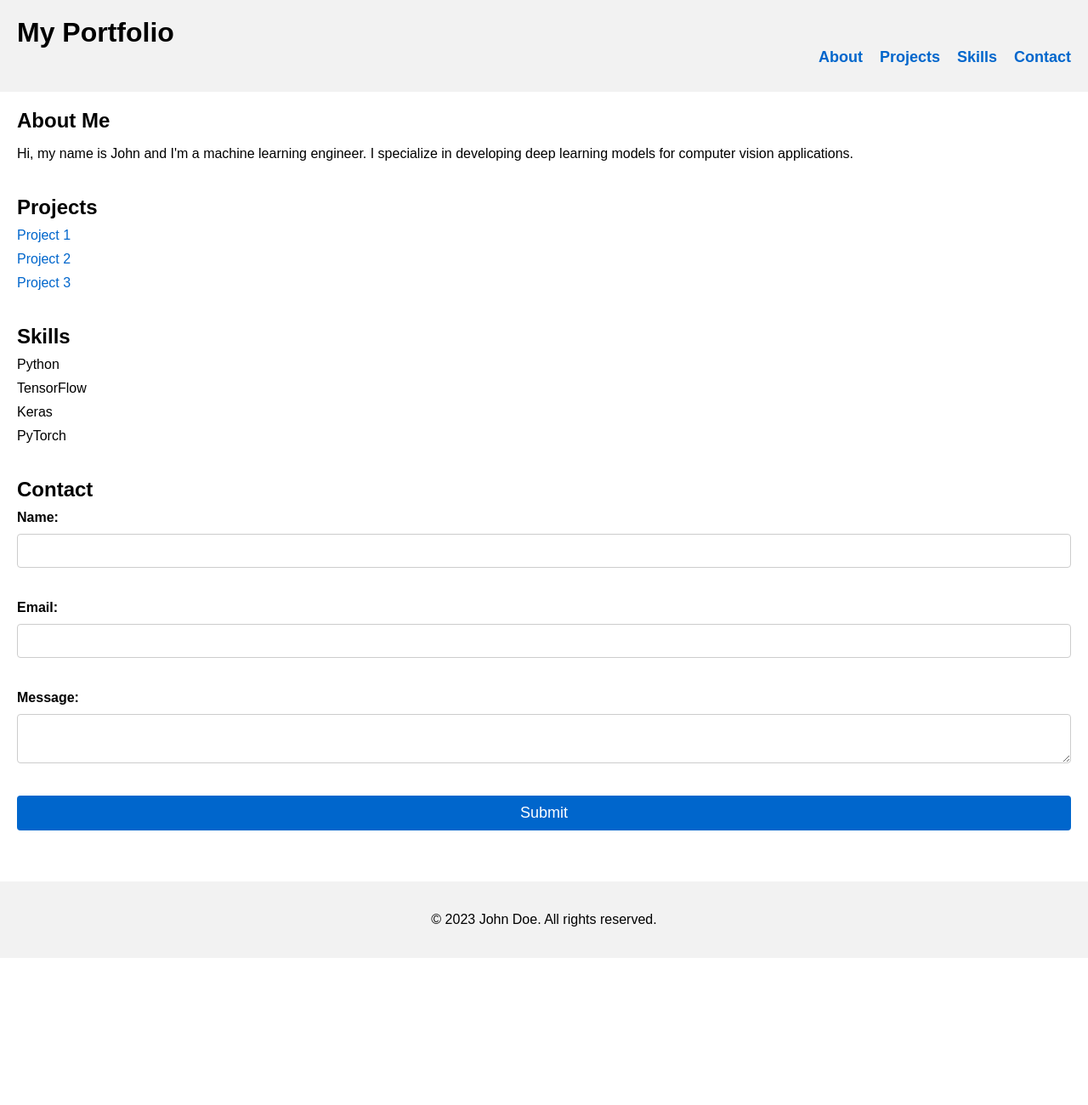
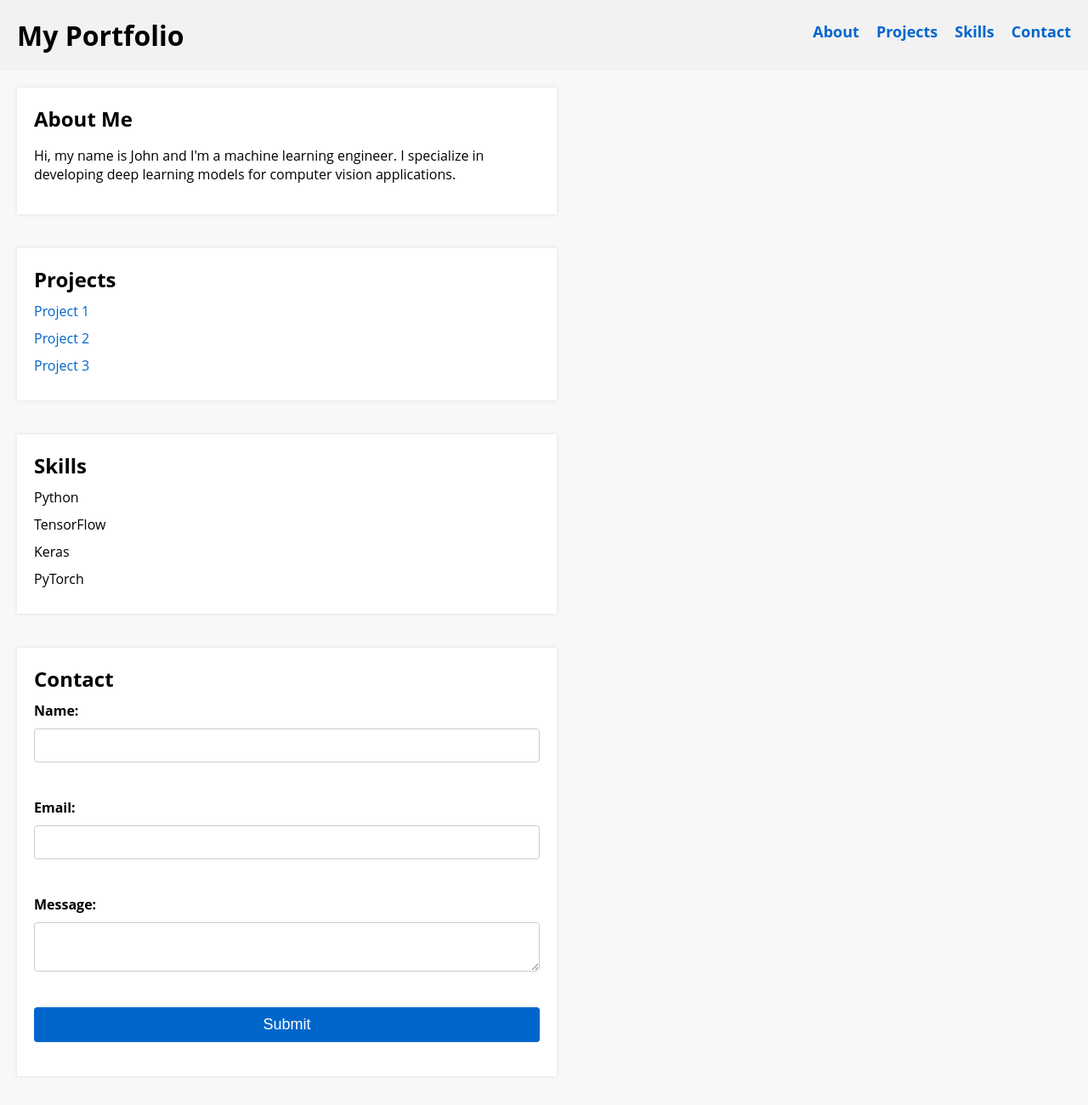
Before and after one commit to parveen4646/machine-learning, a plain HTML site: page index.html in a window 1280 px wide. Shown: the top 1300 px of the page at 85% size. Before the commit the page ends 1127 px from the top, so only its background shows below. Drawn offline with Linux system fonts and the light colour scheme.

Commit message:
Update style.css

```diff
--- a/style.css
+++ b/style.css
@@ -1,8 +1,9 @@
 /* Global styles */
 body {
-	font-family: Arial, sans-serif;
+    font-family: 'Open Sans', sans-serif;
     margin: 0;
     padding: 0;
+    background-color: #f8f8f8;
 }
 
 h1, h2, h3 {
@@ -28,6 +29,9 @@ ul {
 header {
     background-color: #f2f2f2;
     padding: 20px;
+    display: flex;
+    justify-content: space-between;
+    align-items: center;
 }
 
 nav ul {
@@ -44,15 +48,34 @@ nav li {
 nav a {
     font-size: 18px;
     font-weight: bold;
+    transition: all 0.2s ease;
+}
+
+nav a:hover {
+    color: #1e90ff;
+    transform: scale(1.1);
 }
 
 /* Main styles */
 main {
     padding: 20px;
+    display: flex;
+    flex-wrap: wrap;
+    justify-content: space-between;
 }
 
 section {
     margin-bottom: 40px;
+    background-color: #fff;
+    box-shadow: 0px 0px 5px rgba(0,0,0,0.1);
+    padding: 20px;
+    width: 48%;
+    transition: all 0.2s ease;
+}
+
+section:hover {
+    transform: translateY(-10px);
+    box-shadow: 0px 5px 10px rgba(0,0,0,0.2);
 }
 
 h2 {
@@ -96,4 +119,17 @@ footer {
     background-color: #f2f2f2;
     padding: 20px;
     text-align: center;
+    font-size: 14px;
+    color: #333;
+    margin-top: 40px;
 }
+
+footer a {
+    color: #1e90ff;
+    text-decoration: none;
+    transition: all 0.2s ease;
+}
+
+footer a:hover {
+    color: #0066cc;
+}
```
Lines whose indentation alone changed are shown as unchanged.
